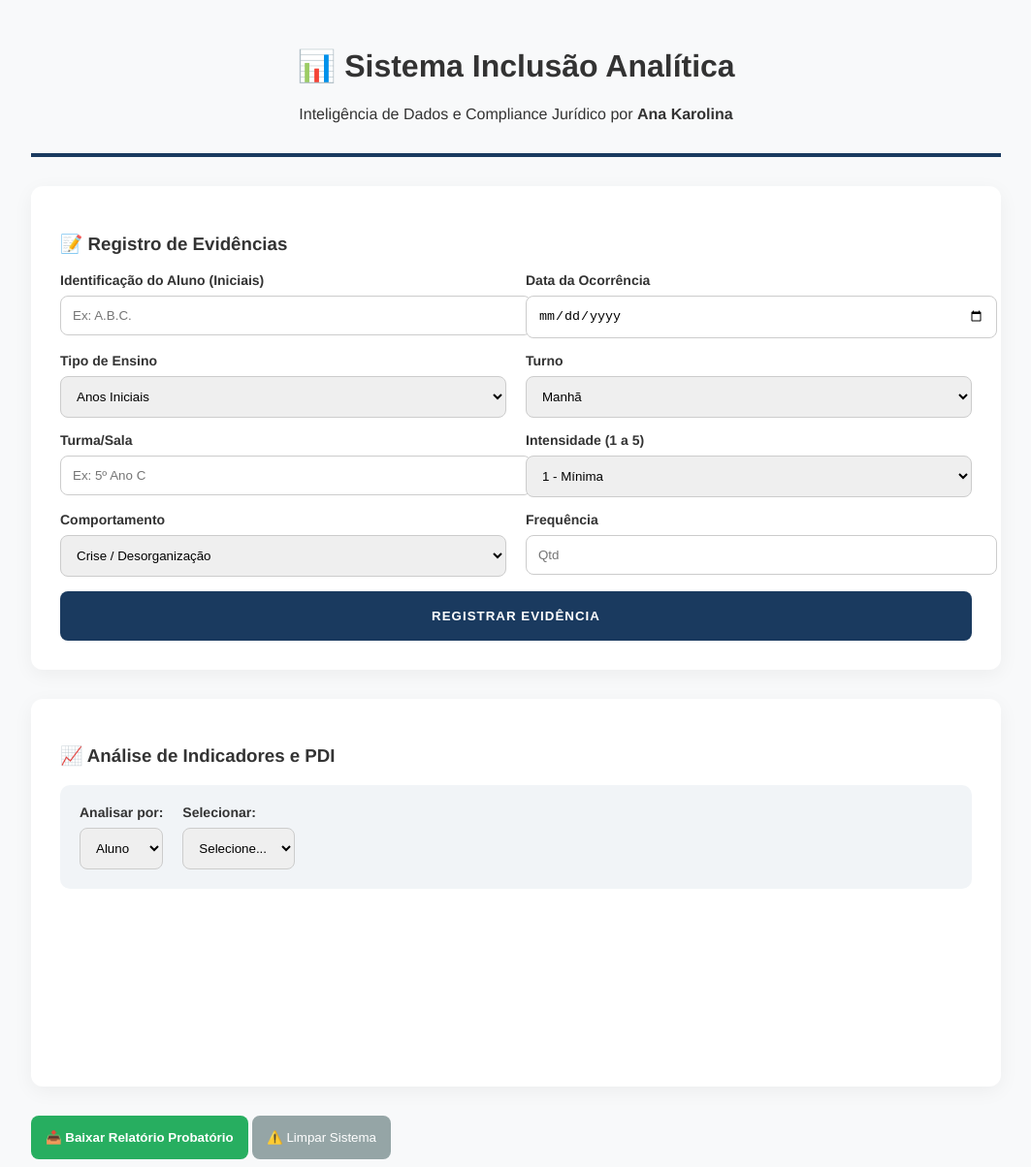
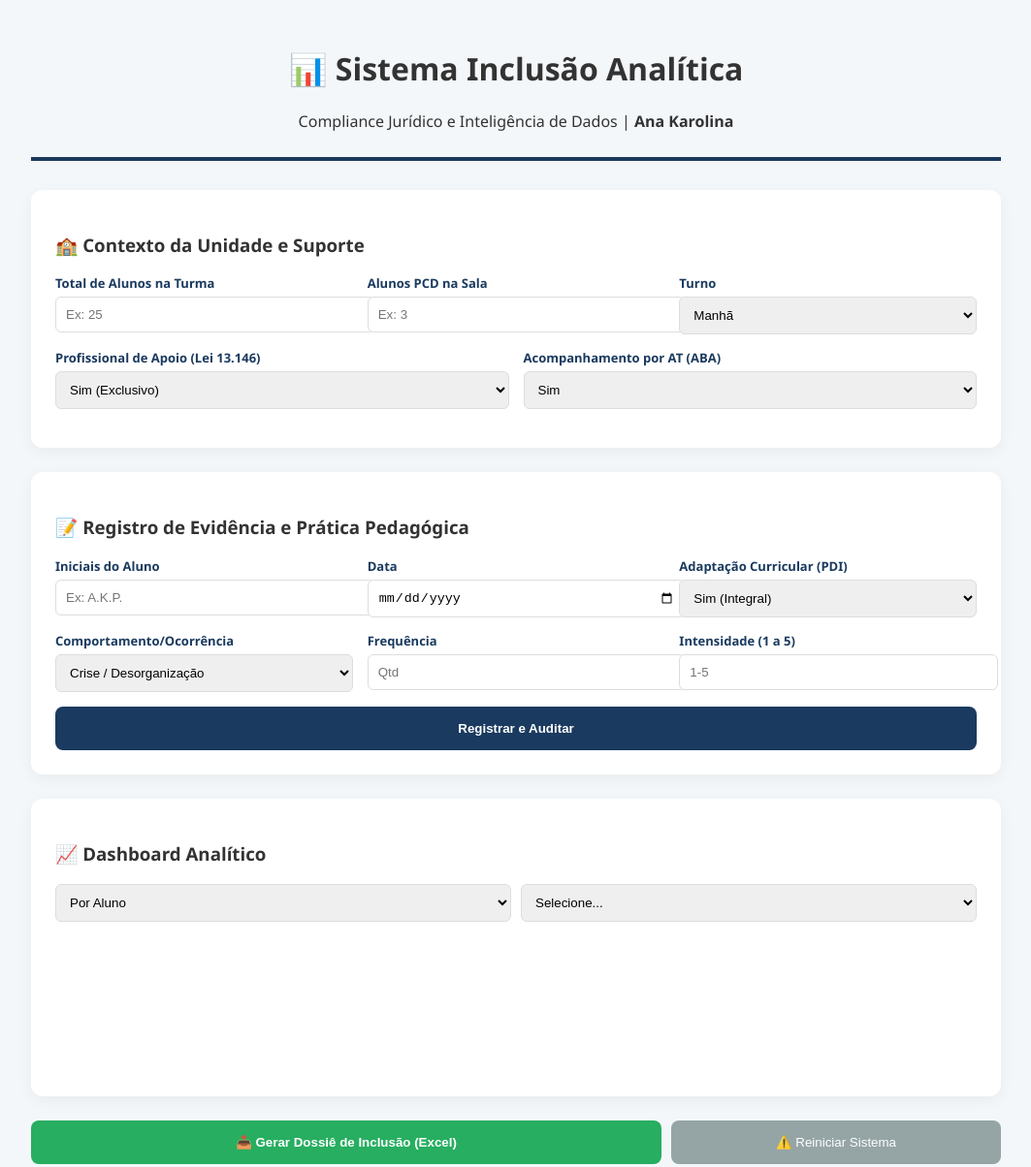
Before and after one commit to Karolinapereira/metodo-analitico, a plain HTML site: page index.html in a window 1280 px wide. Shown: the whole page at 97% size, without its empty margins (108-1171 px from the left). Drawn offline with nearby package versions, Linux system fonts and the light colour scheme.

Commit message:
Add files via upload

```diff
--- a/index.html
+++ b/index.html
@@ -3,7 +3,7 @@
 <head>
     <meta charset="UTF-8">
     <meta name="viewport" content="width=device-width, initial-scale=1.0">
-    <title>Inclusão Analítica Pro | Legal & Data Intelligence</title>
+    <title>Inclusão Analítica Pro | Auditoria Jurídico-Pedagógica</title>
     <link rel="stylesheet" href="style.css">
     <script src="https://cdn.jsdelivr.net/npm/chart.js"></script>
 </head>
@@ -11,37 +11,24 @@
     <div class="container">
         <header>
             <h1>📊 Sistema Inclusão Analítica</h1>
-            <p>Inteligência de Dados e Compliance Jurídico por <strong>Ana Karolina</strong></p>
+            <p>Compliance Jurídico e Inteligência de Dados | <strong>Ana Karolina</strong></p>
         </header>
 
         <section id="legalCard" class="legal-card" style="display: none;">
-            <h3>⚖️ Parecer Técnico-Jurídico Automático</h3>
-            <p id="legalTexto">Selecione um filtro para gerar a fundamentação legal.</p>
-            <small>*Este output baseia-se na LBI (Lei 13.146/15) e normas do CNE.</small>
+            <h3>⚖️ Diagnóstico de Conformidade Legal (Output de Direito)</h3>
+            <div id="legalTexto">Selecione um filtro para gerar o parecer técnico.</div>
         </section>
 
         <section class="form-card">
-            <h3>📝 Registro de Evidências</h3>
+            <h3>🏫 Contexto da Unidade e Suporte</h3>
             <div class="input-row">
                 <div class="input-group">
-                    <label>Identificação do Aluno (Iniciais)</label>
-                    <input type="text" id="aluno" placeholder="Ex: A.B.C.">
+                    <label>Total de Alunos na Turma</label>
+                    <input type="number" id="totalAlunos" placeholder="Ex: 25">
                 </div>
                 <div class="input-group">
-                    <label>Data da Ocorrência</label>
-                    <input type="date" id="data">
-                </div>
-            </div>
-            <div class="input-row">
-                <div class="input-group">
-                    <label>Tipo de Ensino</label>
-                    <select id="tipoEnsino">
-                        <option value="Anos Iniciais">Anos Iniciais</option>
-                        <option value="Fundamental 1">Fundamental 1</option>
-                        <option value="Fundamental 2">Fundamental 2</option>
-                        <option value="Ensino Médio">Ensino Médio</option>
-                        <option value="EJA">EJA</option>
-                    </select>
+                    <label>Alunos PCD na Sala</label>
+                    <input type="number" id="totalPCD" placeholder="Ex: 3">
                 </div>
                 <div class="input-group">
                     <label>Turno</label>
@@ -54,61 +41,84 @@
             </div>
             <div class="input-row">
                 <div class="input-group">
-                    <label>Turma/Sala</label>
-                    <input type="text" id="turma" placeholder="Ex: 5º Ano C">
+                    <label>Profissional de Apoio (Lei 13.146)</label>
+                    <select id="temApoio">
+                        <option value="Sim">Sim (Exclusivo)</option>
+                        <option value="Compartilhado">Compartilhado</option>
+                        <option value="Não">Não (Déficit de Direito)</option>
+                    </select>
                 </div>
                 <div class="input-group">
-                    <label>Intensidade (1 a 5)</label>
-                    <select id="intensidade">
-                        <option value="1">1 - Mínima</option>
-                        <option value="3">3 - Moderada</option>
-                        <option value="5">5 - Crítica (Risco Legal)</option>
+                    <label>Acompanhamento por AT (ABA)</label>
+                    <select id="temAT">
+                        <option value="Sim">Sim</option>
+                        <option value="Não">Não</option>
+                    </select>
+                </div>
+            </div>
+        </section>
+
+        <section class="form-card">
+            <h3>📝 Registro de Evidência e Prática Pedagógica</h3>
+            <div class="input-row">
+                <div class="input-group">
+                    <label>Iniciais do Aluno</label>
+                    <input type="text" id="aluno" placeholder="Ex: A.K.P.">
+                </div>
+                <div class="input-group">
+                    <label>Data</label>
+                    <input type="date" id="data">
+                </div>
+                <div class="input-group">
+                    <label>Adaptação Curricular (PDI)</label>
+                    <select id="adaptacao">
+                        <option value="Sim">Sim (Integral)</option>
+                        <option value="Parcial">Parcial (Simplificada)</option>
+                        <option value="Não">Não (Risco de Exclusão)</option>
                     </select>
                 </div>
             </div>
             <div class="input-row">
                 <div class="input-group">
-                    <label>Comportamento</label>
+                    <label>Comportamento/Ocorrência</label>
                     <select id="comportamento">
                         <option value="Crise">Crise / Desorganização</option>
-                        <option value="Fuga">Fuga da Tarefa (Recusa escolar)</option>
+                        <option value="Fuga">Fuga da Tarefa / Recusa</option>
                         <option value="Interação">Interação Social Positiva</option>
-                        <option value="Engajamento">Engajamento Pedagógico</option>
+                        <option value="Autonomia">Ganho de Autonomia</option>
                     </select>
                 </div>
                 <div class="input-group">
                     <label>Frequência</label>
                     <input type="number" id="frequencia" placeholder="Qtd">
                 </div>
+                <div class="input-group">
+                    <label>Intensidade (1 a 5)</label>
+                    <input type="number" id="intensidade" min="1" max="5" placeholder="1-5">
+                </div>
             </div>
-            <button class="btn-primary" onclick="adicionarDado()">Registrar Evidência</button>
+            <button class="btn-primary" onclick="adicionarDado()">Registrar e Auditar</button>
         </section>
 
         <section class="chart-card">
             <div class="filter-header">
-                <h3>📈 Análise de Indicadores e PDI</h3>
+                <h3>📈 Dashboard Analítico</h3>
                 <div class="filters-container">
-                    <div class="filter-box">
-                        <label>Analisar por:</label>
-                        <select id="tipoFiltro" onchange="atualizarOpcoesFiltro()">
-                            <option value="aluno">Aluno</option>
-                            <option value="turma">Turma</option>
-                        </select>
-                    </div>
-                    <div class="filter-box">
-                        <label>Selecionar:</label>
-                        <select id="valorFiltro" onchange="renderizarGrafico()">
-                            <option value="">Selecione...</option>
-                        </select>
-                    </div>
+                    <select id="tipoFiltro" onchange="atualizarOpcoesFiltro()">
+                        <option value="aluno">Por Aluno</option>
+                        <option value="turno">Por Turno</option>
+                    </select>
+                    <select id="valorFiltro" onchange="renderizarGrafico()">
+                        <option value="">Selecione...</option>
+                    </select>
                 </div>
             </div>
             <canvas id="graficoEvolucao"></canvas>
         </section>
 
         <section class="actions">
-            <button class="btn-export" onclick="exportarCSV()">📥 Baixar Relatório Probatório</button>
-            <button class="btn-clear" onclick="limparDados()">⚠️ Limpar Sistema</button>
+            <button class="btn-export" onclick="exportarCSV()">📥 Gerar Dossiê de Inclusão (Excel)</button>
+            <button class="btn-clear" onclick="limparDados()">⚠️ Reiniciar Sistema</button>
         </section>
     </div>
 
@@ -117,92 +127,81 @@
         let meuGrafico;
 
         function adicionarDado() {
-            const aluno = document.getElementById('aluno').value.toUpperCase().trim();
-            const data = document.getElementById('data').value;
-            const frequencia = parseInt(document.getElementById('frequencia').value);
-            const intensidade = parseInt(document.getElementById('intensidade').value);
+            const entry = {
+                aluno: document.getElementById('aluno').value.toUpperCase().trim(),
+                data: document.getElementById('data').value,
+                totalAlunos: document.getElementById('totalAlunos').value,
+                totalPCD: document.getElementById('totalPCD').value,
+                turno: document.getElementById('turno').value,
+                temApoio: document.getElementById('temApoio').value,
+                temAT: document.getElementById('temAT').value,
+                adaptacao: document.getElementById('adaptacao').value,
+                comportamento: document.getElementById('comportamento').value,
+                frequencia: parseInt(document.getElementById('frequencia').value) || 0,
+                intensidade: parseInt(document.getElementById('intensidade').value) || 1
+            };
 
-            if(!aluno || !data || isNaN(frequencia)) return alert("Campos obrigatórios: Aluno, Data e Frequência.");
-
-            db.push({
-                aluno, data,
-                tipoEnsino: document.getElementById('tipoEnsino').value,
-                turno: document.getElementById('turno').value,
-                turma: document.getElementById('turma').value.toUpperCase().trim(),
-                comportamento: document.getElementById('comportamento').value,
-                frequencia, intensidade
-            });
-
+            if(!entry.aluno || !entry.data) return alert("Aluno e Data são obrigatórios.");
+            db.push(entry);
             localStorage.setItem('dadosInclusao', JSON.stringify(db));
-            alert("Evidência registrada com sucesso!");
+            alert("Evidência registrada!");
             atualizarOpcoesFiltro();
-        }
-
-        function gerarParecerJuridico(dados) {
-            const mediaInt = (dados.reduce((acc, d) => acc + d.intensidade, 0) / dados.length).toFixed(1);
-            const crises = dados.filter(d => d.comportamento === "Crise").length;
-
-            let parecer = `<strong>Análise de Conformidade:</strong> Para o aluno/turma selecionado, foram identificadas ${crises} ocorrências críticas. <br><br>`;
-
-            if(mediaInt >= 4) {
-                parecer += `🔴 <strong>ALERTA DE RISCO JURÍDICO:</strong> A intensidade média das ocorrências exige revisão imediata do PDI (Plano de Desenvolvimento Individualizado), conforme a <strong>Lei 13.146/15 (Art. 28)</strong>. A ausência de ajustes pode caracterizar omissão de atendimento especializado.`;
-            } else if (crises > 5) {
-                parecer += `🟡 <strong>RECOMENDAÇÃO:</strong> O volume de ocorrências sugere a necessidade de reforço no AEE (Atendimento Educacional Especializado), em observância ao <strong>Decreto 7.611/11</strong>.`;
-            } else {
-                parecer += `🟢 <strong>SITUAÇÃO REGULAR:</strong> Os registros demonstram monitoramento contínuo, servindo como lastro probatório de que a escola está promovendo as adaptações razoáveis exigidas pela legislação vigente.`;
-            }
-            return parecer;
         }
 
         function atualizarOpcoesFiltro() {
             const tipo = document.getElementById('tipoFiltro').value;
-            const selectValor = document.getElementById('valorFiltro');
-            const itensUnicos = [...new Set(db.map(d => d[tipo]))];
-            selectValor.innerHTML = '<option value="">Selecione...</option>';
-            itensUnicos.forEach(item => {
-                const opt = document.createElement('option');
-                opt.value = item; opt.textContent = item;
-                selectValor.appendChild(opt);
-            });
+            const select = document.getElementById('valorFiltro');
+            const itens = [...new Set(db.map(d => d[tipo]))];
+            select.innerHTML = '<option value="">Selecione...</option>';
+            itens.forEach(i => { const opt = document.createElement('option'); opt.value = i; opt.textContent = i; select.appendChild(opt); });
+        }
+
+        function analisarJuridicamente(dados) {
+            const ultimo = dados[dados.length - 1];
+            let parecer = "";
+
+            if(ultimo.temApoio === "Não") parecer += "🔴 <strong>VIOLAÇÃO DE DIREITO:</strong> Ausência de Profissional de Apoio (Art. 28, XVII, LBI). <br>";
+            if(ultimo.adaptacao === "Não") parecer += "🔴 <strong>RISCO LEGAL:</strong> Inexistência de adaptação curricular (Art. 28, II, LBI). <br>";
+            if(parseInt(ultimo.totalPCD) > 3) parecer += "⚠️ <strong>ALERTA GESTÃO:</strong> Alta densidade de alunos PCD na mesma turma. <br>";
+
+            if(parecer === "") parecer = "✅ <strong>CONFORMIDADE LEGAL:</strong> Inclusão amparada por recursos de apoio e adaptação.";
+
+            document.getElementById('legalCard').style.display = 'block';
+            document.getElementById('legalTexto').innerHTML = parecer;
         }
 
         function renderizarGrafico() {
-            const ctx = document.getElementById('graficoEvolucao').getContext('2d');
+            const tipo = document.getElementById('tipoFiltro').value;
             const valor = document.getElementById('valorFiltro').value;
-            const tipo = document.getElementById('tipoFiltro').value;
             if(!valor) return;
 
-            const dadosF = db.filter(d => d[tipo] === valor).sort((a, b) => new Date(a.data) - new Date(b.data));
+            const dadosF = db.filter(d => d[tipo] === valor).sort((a,b) => new Date(a.data) - new Date(b.data));
+            analisarJuridicamente(dadosF);
 
-            document.getElementById('legalCard').style.display = 'block';
-            document.getElementById('legalTexto').innerHTML = gerarParecerJuridico(dadosF);
-
+            const ctx = document.getElementById('graficoEvolucao').getContext('2d');
             if (meuGrafico) meuGrafico.destroy();
             meuGrafico = new Chart(ctx, {
                 type: 'line',
                 data: {
                     labels: dadosF.map(d => d.data),
                     datasets: [
-                        { label: 'Frequência', data: dadosF.map(d => d.frequencia), borderColor: '#3498db', backgroundColor: 'rgba(52, 152, 219, 0.1)', fill: true },
-                        { label: 'Intensidade (Risco)', data: dadosF.map(d => d.intensidade), borderColor: '#e74c3c', borderDash: [5, 5], fill: false }
+                        { label: 'Frequência', data: dadosF.map(d => d.frequencia), borderColor: '#3498db', fill: false },
+                        { label: 'Intensidade', data: dadosF.map(d => d.intensidade), borderColor: '#e74c3c', borderDash: [5,5] }
                     ]
                 }
             });
         }
 
         function exportarCSV() {
-            let csv = "\uFEFFAluno;Data;Ensino;Turno;Turma;Comportamento;Frequencia;Intensidade\n";
-            db.forEach(d => { csv += `${d.aluno};${d.data};${d.tipoEnsino};${d.turno};${d.turma};${d.comportamento};${d.frequencia};${d.intensidade}\n`; });
-            const blob = new Blob([csv], { type: 'text/csv;charset=utf-8;' });
+            let csv = "\uFEFFAluno;Data;AlunosTotal;PCDTotal;Turno;Apoio;AT;Adaptacao;Comportamento;Frequencia;Intensidade\n";
+            db.forEach(d => { csv += `${d.aluno};${d.data};${d.totalAlunos};${d.totalPCD};${d.turno};${d.temApoio};${d.temAT};${d.adaptacao};${d.comportamento};${d.frequencia};${d.intensidade}\n`; });
             const link = document.createElement("a");
-            link.href = URL.createObjectURL(blob);
-            link.download = "evidencia_juridica_inclusao.csv";
+            link.href = URL.createObjectURL(new Blob([csv], { type: 'text/csv;charset=utf-8;' }));
+            link.download = "dossie_inclusao_analitica.csv";
             link.click();
         }
 
-        function limparDados() {
-            if(confirm("Deseja apagar os registros?")) { localStorage.removeItem('dadosInclusao'); location.reload(); }
-        }
+        function limparDados() { if(confirm("Apagar tudo?")) { localStorage.clear(); location.reload(); } }
         atualizarOpcoesFiltro();
     </script>
 </body>
--- a/style.css
+++ b/style.css
@@ -1,16 +1,15 @@
-:root { --legal-blue: #1a3a5f; --alert-red: #c0392b; --bg: #f8f9fa; }
-body { background: var(--bg); font-family: 'Helvetica Neue', Arial, sans-serif; padding: 20px; color: #333; }
+:root { --legal: #1a3a5f; --accent: #3498db; --danger: #e74c3c; --bg: #f4f7f9; }
+body { background: var(--bg); font-family: 'Segoe UI', sans-serif; padding: 20px; color: #333; }
 .container { max-width: 1000px; margin: auto; }
-header { text-align: center; border-bottom: 4px solid var(--legal-blue); padding-bottom: 15px; margin-bottom: 30px; }
-.legal-card { background: #e8f4fd; border-left: 6px solid var(--legal-blue); padding: 25px; border-radius: 8px; margin-bottom: 30px; box-shadow: 0 4px 12px rgba(0,0,0,0.1); }
-.legal-card h3 { margin-top: 0; color: var(--legal-blue); }
-.form-card, .chart-card { background: white; padding: 30px; border-radius: 12px; box-shadow: 0 5px 20px rgba(0,0,0,0.05); margin-bottom: 30px; }
-.input-row { display: flex; gap: 20px; margin-bottom: 15px; }
-.input-group { flex: 1; }
-label { display: block; font-weight: bold; margin-bottom: 8px; font-size: 14px; }
-input, select { width: 100%; padding: 12px; border: 1px solid #ccc; border-radius: 8px; }
-.btn-primary { background: var(--legal-blue); color: white; border: none; padding: 18px; width: 100%; border-radius: 8px; font-weight: bold; cursor: pointer; text-transform: uppercase; letter-spacing: 1px; }
-.filters-container { display: flex; gap: 20px; background: #f1f4f7; padding: 20px; border-radius: 10px; margin-bottom: 20px; }
-.btn-export { background: #27ae60; color: white; padding: 15px; border: none; border-radius: 8px; font-weight: bold; flex: 2; cursor: pointer; }
-.btn-clear { background: #95a5a6; color: white; padding: 15px; border: none; border-radius: 8px; flex: 1; cursor: pointer; }
-@media (max-width: 650px) { .input-row, .filters-container { flex-direction: column; } }
+header { text-align: center; border-bottom: 4px solid var(--legal); padding-bottom: 10px; margin-bottom: 30px; }
+.legal-card { background: #e8f4fd; border-left: 6px solid var(--legal); padding: 20px; border-radius: 8px; margin-bottom: 25px; }
+.form-card, .chart-card { background: white; padding: 25px; border-radius: 12px; box-shadow: 0 4px 15px rgba(0,0,0,0.05); margin-bottom: 25px; }
+.input-row { display: flex; gap: 15px; margin-bottom: 15px; flex-wrap: wrap; }
+.input-group { flex: 1; min-width: 150px; }
+label { display: block; font-weight: bold; font-size: 13px; margin-bottom: 5px; color: var(--legal); }
+input, select { width: 100%; padding: 10px; border: 1.5px solid #ddd; border-radius: 6px; }
+.btn-primary { background: var(--legal); color: white; padding: 15px; width: 100%; border: none; border-radius: 8px; font-weight: bold; cursor: pointer; }
+.filters-container { display: flex; gap: 10px; margin-top: 10px; }
+.actions { display: flex; gap: 10px; }
+.btn-export { background: #27ae60; color: white; flex: 2; padding: 15px; border: none; border-radius: 8px; font-weight: bold; cursor: pointer; }
+.btn-clear { background: #95a5a6; color: white; flex: 1; padding: 15px; border: none; border-radius: 8px; cursor: pointer; }
```
